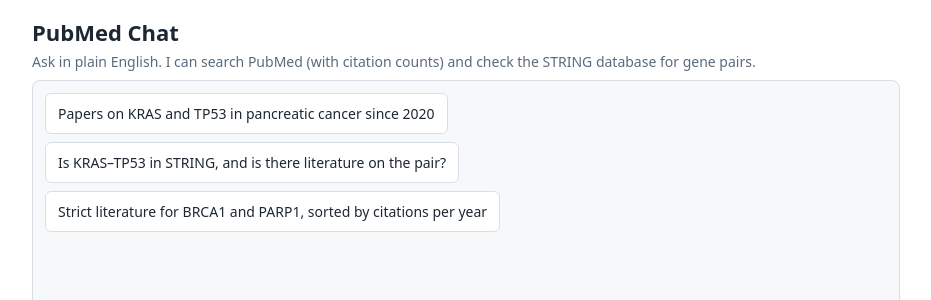
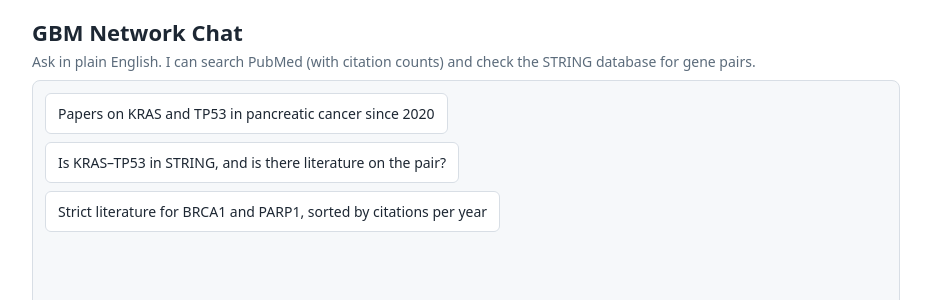
Before and after one commit to dataally/gbm-network, a Flask app: page / in a window 1280 px wide. Shown: the top 300 px of the page, without its empty margins (174-1105 px from the left). Run offline with Flask 3, Linux system fonts and the light colour scheme.

Commit message:
Rename app title to GBM Network Chat
Co-Authored-By: Claude Sonnet 5.5 <noreply@anthropic.com>

```diff
--- a/templates/index.html
+++ b/templates/index.html
@@ -3,13 +3,13 @@
 <head>
 <meta charset="utf-8">
 <meta name="viewport" content="width=device-width, initial-scale=1">
-<title>PubMed Chat</title>
+<title>GBM Network Chat</title>
 <link rel="stylesheet" href="{{ url_for('static', filename='style.css', v=v) }}">
 </head>
 <body>
 <main>
   <header>
-    <h1>PubMed Chat</h1>
+    <h1>GBM Network Chat</h1>
     <p class="meta">Ask in plain English. I can search PubMed (with citation counts) and check the STRING database for gene pairs.</p>
   </header>
   <div id="chatlog" aria-live="polite">
```
Also changed, not shown: README.md.
